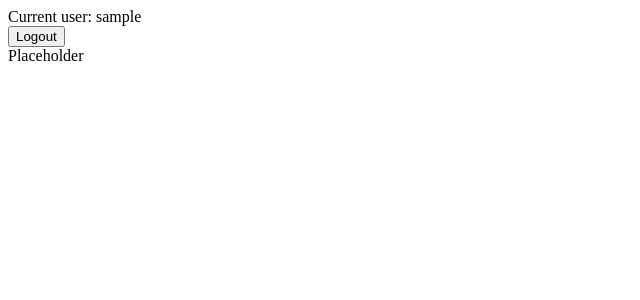
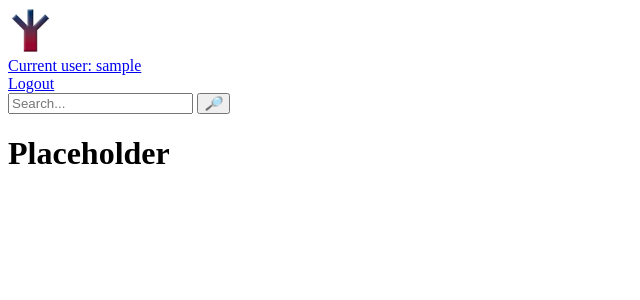
Before and after one commit to Wari-Dudafa/2023-coursework, a PHP site: page /placeholder.php in a window 1280 px wide. Shown: the top 300 px of the page, without its empty margins (0-640 px from the left). Run offline with PHP 8.4, Linux system fonts and the light colour scheme; the visitor is signed in with stand-in values (Sample User, id 1).

Commit message:
Update placeholder.php

```diff
--- a/placeholder.php
+++ b/placeholder.php
@@ -1,14 +1,21 @@
 <!DOCTYPE html>
 <html lang="en">
 <head>
-    <meta charset="UTF-8">
-    <meta http-equiv="X-UA-Compatible" content="IE=edge">
-    <meta name="viewport" content="width=device-width, initial-scale=1.0">
     <title>placeholder</title>
     <link rel="icon" type="image/x-icon" href="BranchLogo.png">
+    <link rel="stylesheet" href="style.css">
 </head>
 <body>
-    <?php
+    <nav>
+
+        <div class="topnav">
+            <div class="icon">
+                <a href="placeholder.php"> <!--Change me to a homepage-->
+                    <img src="BranchLogo.png" alt="my picture" height="45" width="45" />
+                </a>
+            </div>
+            <div class="userinfo">
+                <a href="upload.php"><?php
                     session_start();
                     if (!isset($_SESSION['CurrentUser']))
                     {
@@ -18,9 +25,23 @@
                         //echo "Access granted<br>";
                         echo "Current user: " . $_SESSION["CurrentUser"]."<br>";
                     }
-    ?>
+                ?></a>
+                <a href="logout.php">Logout</a>
+            </div>
+            <div class="search-container">
+                <form action="placeholder.php" method="post"> <!--Change me to a search results page-->
+                    <input type="text" placeholder="Search..." name="search">
+                    <button type="submit"><i class="fa">&#x1F50E;&#xFE0E;</i></button>
+                </form>
+            </div>
 
-    <button onclick="window.location.href='logout.php'">Logout</button><br>
-    Placeholder
+        </div>
+    </nav>
+
+    <h1>Placeholder</h1>
+
+    <footer>
+        <!--<p></p>-->
+    </footer>
 </body>
 </html>
```
Lines whose indentation alone changed are shown as unchanged.
